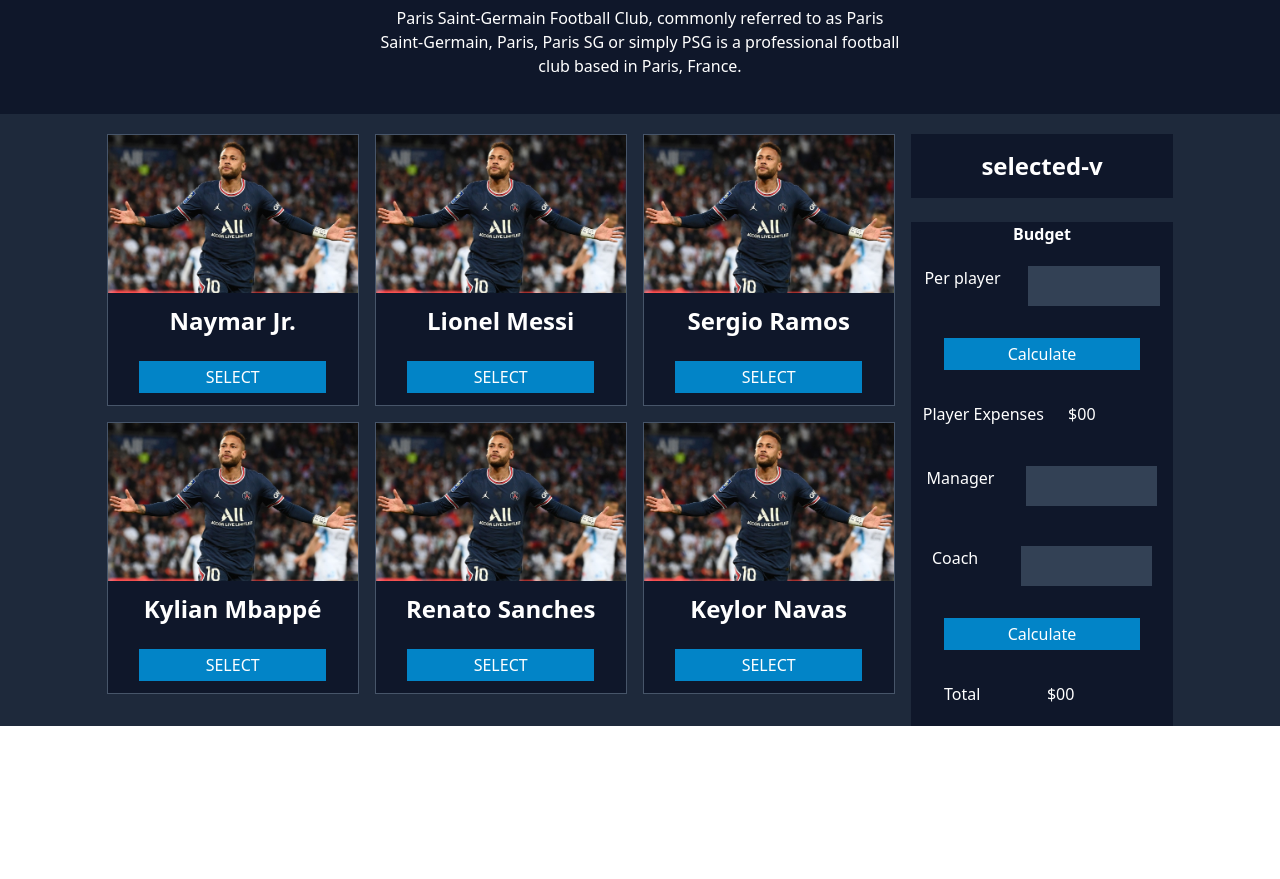
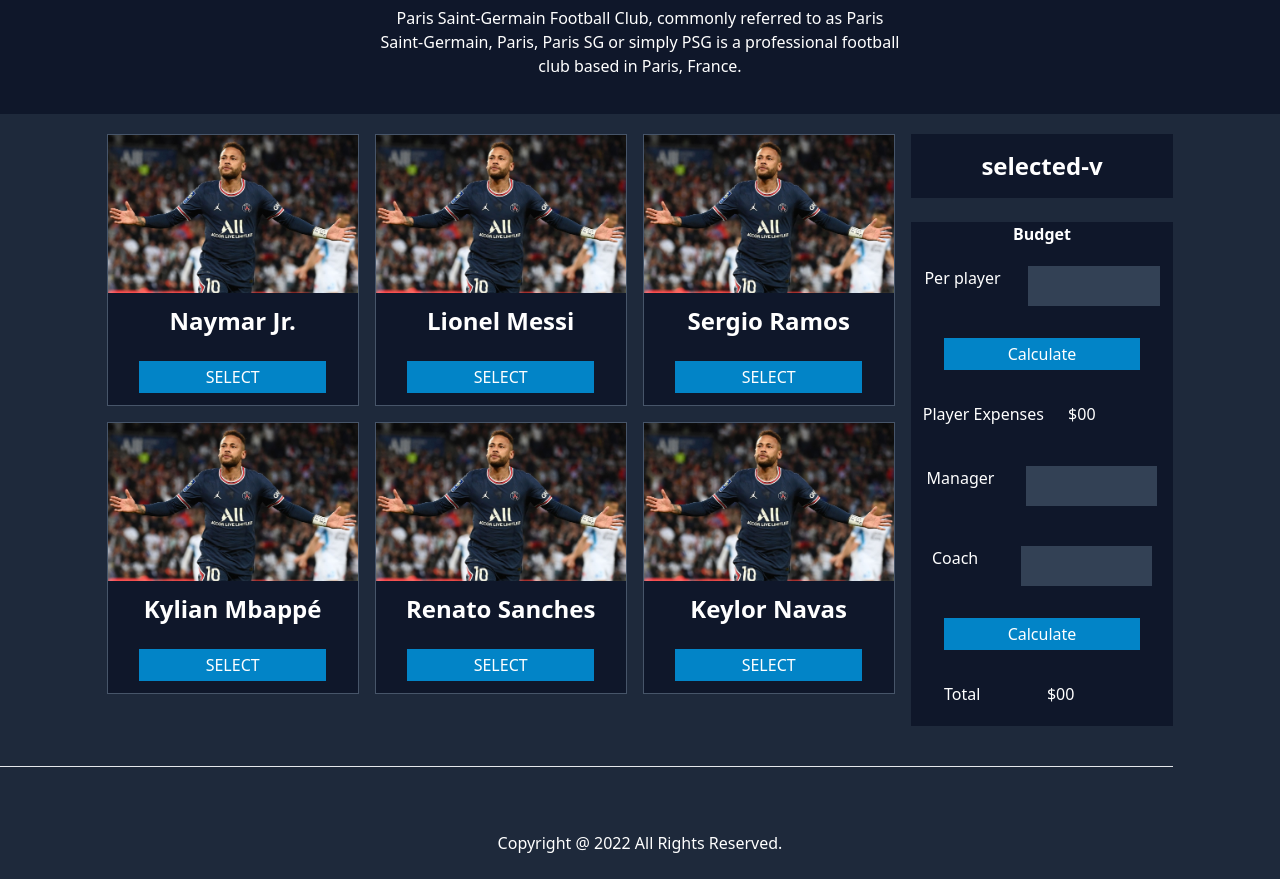
Before and after one commit to tanviralways/best-five-football-player, a plain HTML site: page index.html in a window 1280 px wide. Shown: the part 142-1021 px from the top of the page. Before the commit the page ends 868 px from the top, so only its background shows below. Drawn offline with nearby package versions, Linux system fonts and the light colour scheme.

Commit message:
added footer

```diff
--- a/index.html
+++ b/index.html
@@ -165,6 +165,12 @@
           </div>
         </div>
       </section>
+      <footer>
+        <hr class="font-bold w-11/12 my-10" />
+        <h1 class="text-white text-center py-6">
+          Copyright @ 2022 All Rights Reserved.
+        </h1>
+      </footer>
     </main>
     <script src="script.js"></script>
   </body>
```
Also changed, not shown: images/Sergio-Ramos-PSG-Nantes.jpg (added).
